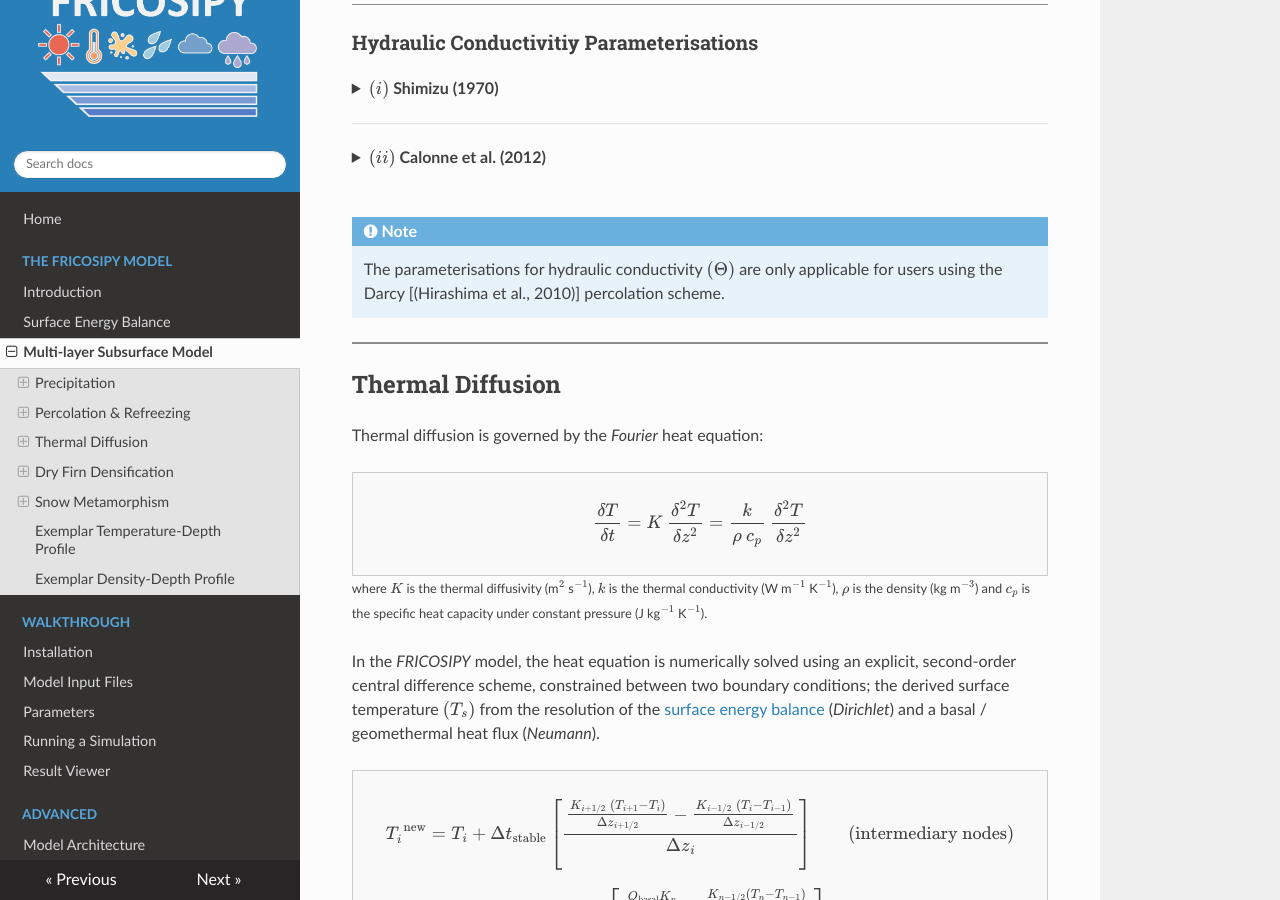
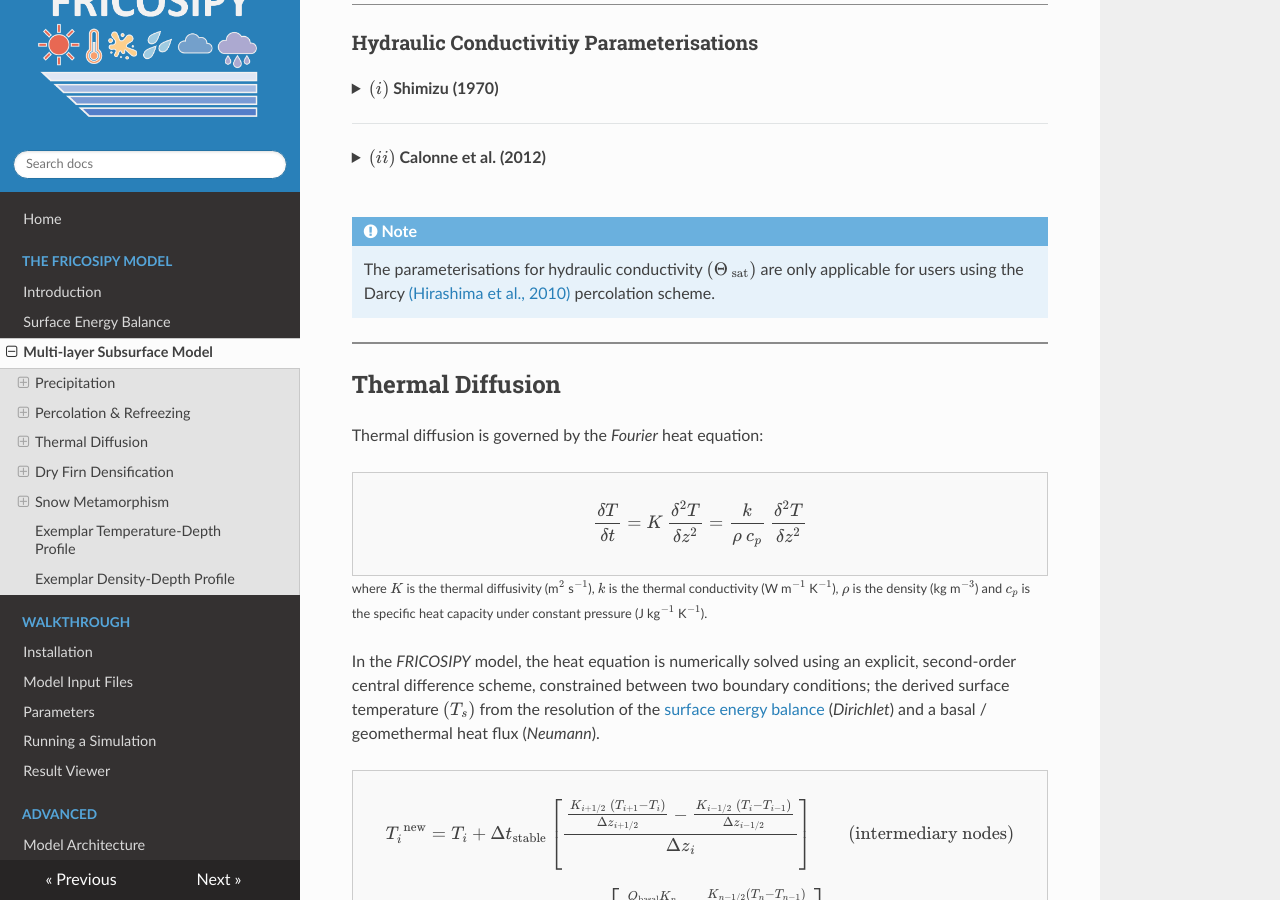
Before and after one commit to MarcusGastaldello/FRICOSIPY, an MkDocs documentation site: the page built from docs/subsurface_model.md, in a window 1280 px wide and 900 px high, scrolled down 2340 px. Built offline with MkDocs 1.6.1, drawn with Linux system fonts in a browser that asks for light colours.

Commit message:
Update subsurface_model.md

```diff
--- a/docs/subsurface_model.md
+++ b/docs/subsurface_model.md
@@ -122,10 +122,10 @@
 ??? "**$(i)$ Shimizu (1970)**"
 
     <br>
-    Using the parameterisation of [Shimizu (1970)](http://hdl.handle.net/2115/20234), the saturated hydraulic conductivity $(\Theta)$ is empirically derived based on laboratory experiments.
+    Using the parameterisation of [Shimizu (1970)](http://hdl.handle.net/2115/20234), the saturated hydraulic conductivity $(\Theta_{\text{ sat}})$ is empirically derived based on laboratory experiments.
     <div style="border:1px solid #ccc; padding:10px; background:#f9f9f9; max-width:100%; overflow-x:auto;">
     $$
-    \Theta = 7.7 \times 10^{-4} \: \frac{d^2 g}{\nu} \: \exp \: (-7.8 \times 10^{-3} \: \: \rho)
+    \Theta_{\text{ sat}} = 7.7 \times 10^{-4} \: \frac{d^2 g}{\nu} \: \exp \: (-7.8 \times 10^{-3} \: \: \rho)
     $$
     </div>
     <small>where $d$ is the snow grain size (mm), $g = 9.81$ m s$^{-2}$ is the gravitational acceleration, $\nu = 1.8 \times 10^{-6}$ m$^{-2}$ s$^{-1}$ is the kinematic viscosity of water at 0$^{\circ}$C and $\rho$ is the subsurface layer density (kg m$^{-3}$). </small>
@@ -138,15 +138,15 @@
     Using the parameterisation of  [Calonne et al. (2012)](https://doi.org/10.5194/tc-6-939-2012), the saturated hydraulic conductivity $(\Theta)$
     <div style="border:1px solid #ccc; padding:10px; background:#f9f9f9; max-width:100%; overflow-x:auto;">
     $$
-    \Theta = 3.0 \: ( \frac{d}{2})^2 \: \exp
+    \Theta_{\text{ sat}} = 3.0 \: \left( \frac{d}{2} \right)^2 \: \exp (-0.0130 \rho)
     $$
     </div>
-    <small>where .</small>
+    <small>where $d$ is the snow grain size (mm) and $\rho$ is the subsurface layer density (kg m$^{-3}$).</small>
 
 <br>
 !!! note
 
-    The parameterisations for hydraulic conductivity $(\Theta)$ are only applicable for users using the Darcy [(Hirashima et al., 2010)] percolation scheme.
+    The parameterisations for hydraulic conductivity $(\Theta_{\text{ sat}})$ are only applicable for users using the Darcy [(Hirashima et al., 2010)](https://doi.org/10.1016/j.coldregions.2010.09.003) percolation scheme.
 
 <hr style="height:2px; background-color:#8b8b8b; border:none;" />
 
```
